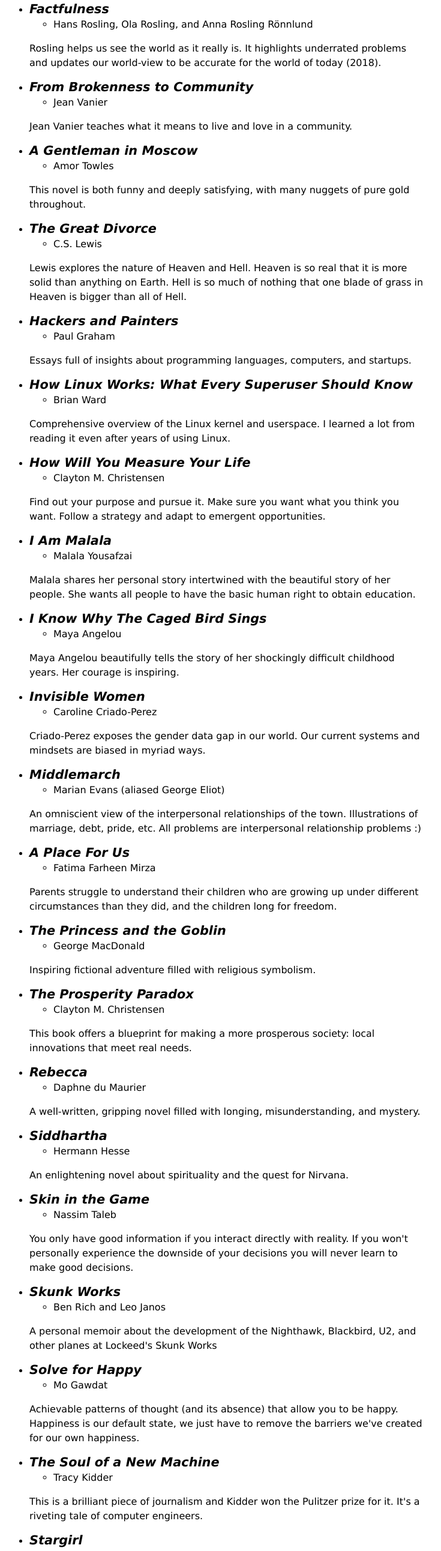
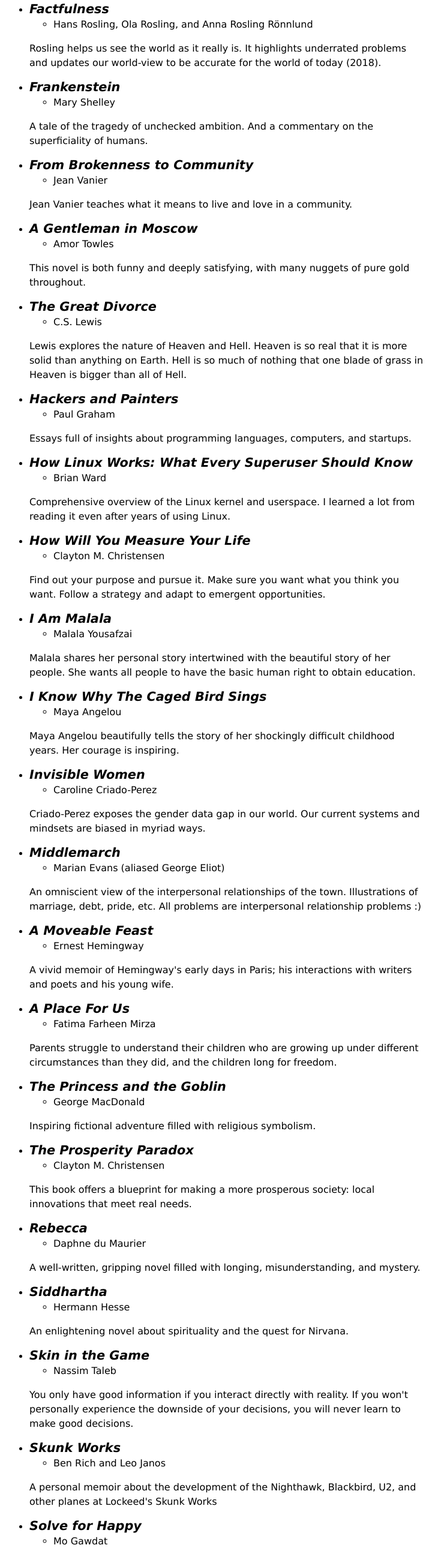
Before and after one commit to increscent/increscent, a plain HTML site: page www/books.html in a window 1280 px wide. Shown: the part 1575-4160 px from the top of the page at 60% size, without its empty margins (281-1016 px from the left). Drawn offline with Linux system fonts and the light colour scheme.

Commit message:
Added Frankenstein and A Moveable Feast

```diff
--- a/www/books.html
+++ b/www/books.html
@@ -205,6 +205,21 @@
 
         <li>
             <i style="font-size: 1.3rem; font-weight: bold">
+    Frankenstein
+</i>
+<ul>
+    <li>
+        Mary Shelley
+    </li>
+</ul>
+<p>
+    A tale of the tragedy of unchecked ambition. And a commentary on the superficiality of humans.
+</p>
+
+        </li>
+
+        <li>
+            <i style="font-size: 1.3rem; font-weight: bold">
     From Brokenness to Community
 </i>
 <ul>
@@ -355,6 +370,21 @@
 
         <li>
             <i style="font-size: 1.3rem; font-weight: bold">
+    A Moveable Feast
+</i>
+<ul>
+    <li>
+        Ernest Hemingway
+    </li>
+</ul>
+<p>
+    A vivid memoir of Hemingway's early days in Paris; his interactions with writers and poets and his young wife.
+</p>
+
+        </li>
+
+        <li>
+            <i style="font-size: 1.3rem; font-weight: bold">
     A Place For Us
 </i>
 <ul>
@@ -438,7 +468,7 @@
     </li>
 </ul>
 <p>
-    You only have good information if you interact directly with reality. If you won't personally experience the downside of your decisions you will never learn to make good decisions.
+    You only have good information if you interact directly with reality. If you won't personally experience the downside of your decisions, you will never learn to make good decisions.
 </p>
 
         </li>
```
Also changed, not shown: www/books.page.html (+17 -1 lines).
